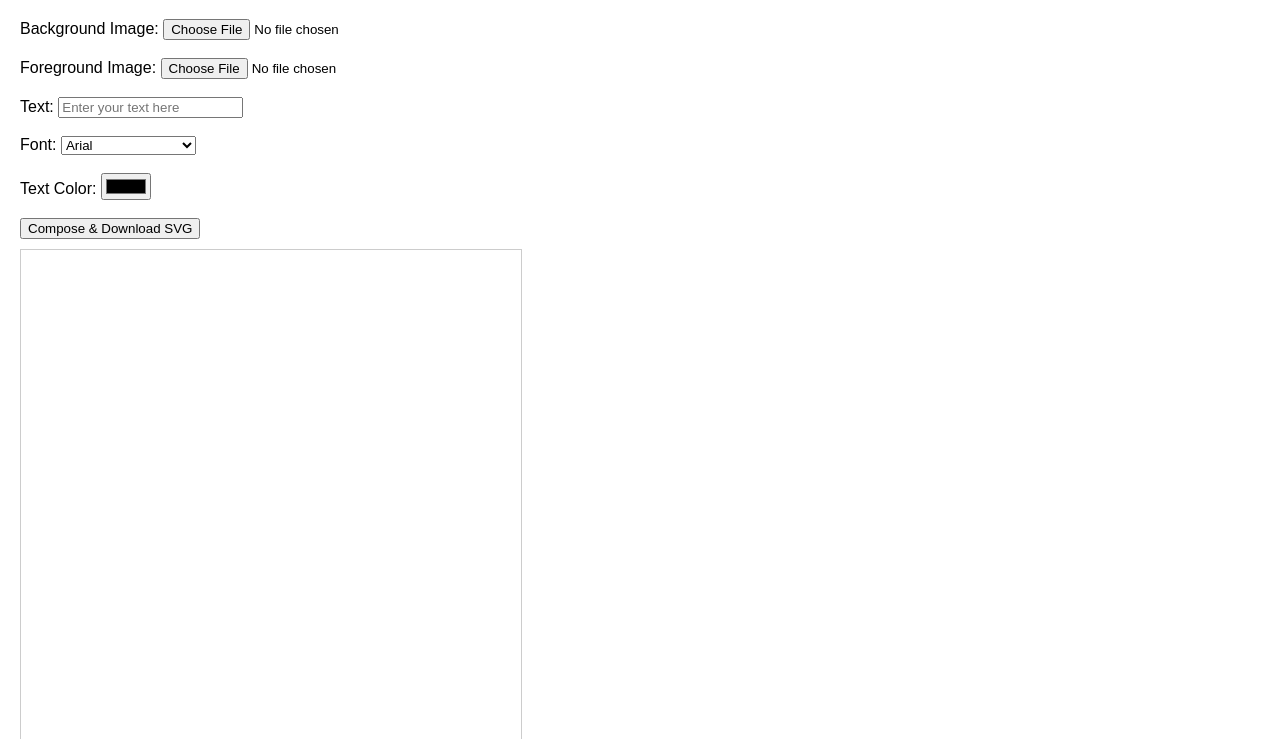
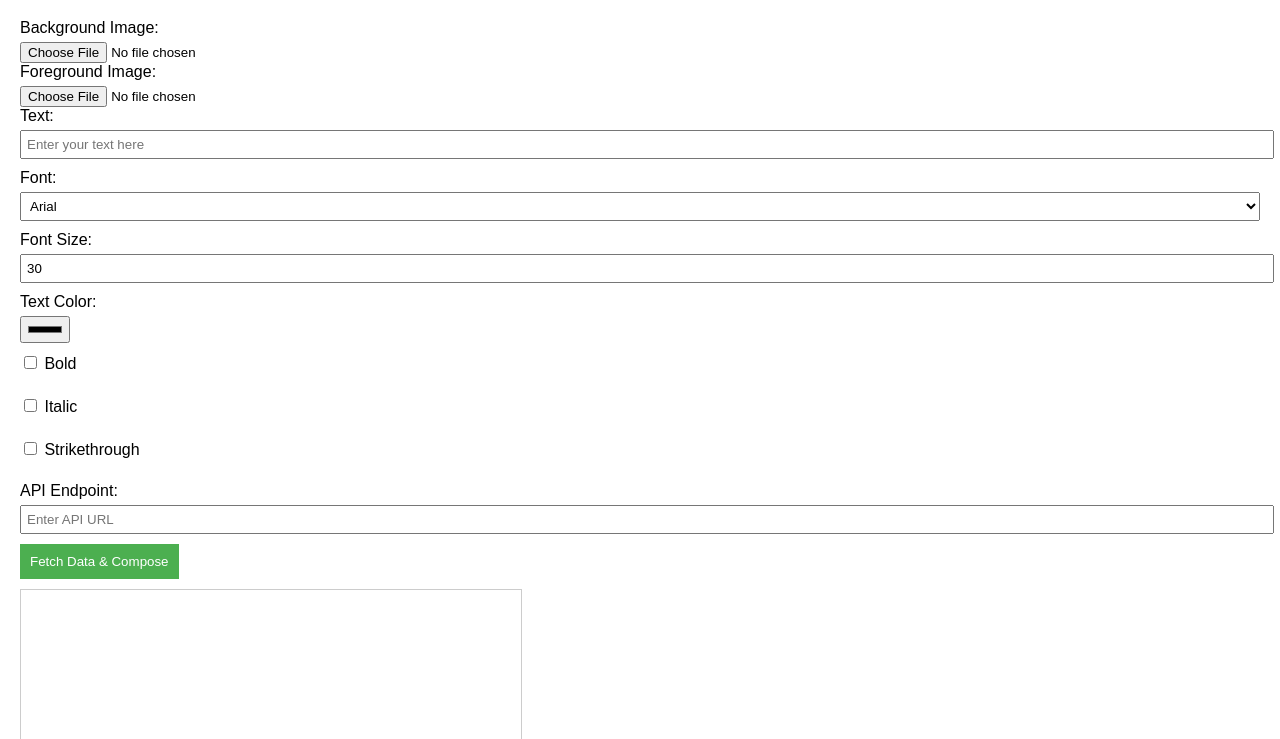
Before and after one commit to gobase/sbinft-svg-image-composer, a plain HTML site: page index.html in a window 1280 px wide. Shown: the part 61-800 px from the top of the page. Drawn offline with Linux system fonts and the light colour scheme.

Commit message:
add api fetch logic

```diff
--- a/index.html
+++ b/index.html
@@ -1,5 +1,6 @@
 <!DOCTYPE html>
 <html lang="en">
+
 <head>
     <meta charset="UTF-8">
     <meta name="viewport" content="width=device-width, initial-scale=1.0">
@@ -9,63 +10,139 @@
             font-family: Arial, sans-serif;
             margin: 20px;
         }
+
         #canvas {
             border: 1px solid #ccc;
             margin-top: 10px;
+            width: 500px;
+            height: 500px;
+        }
+
+        #controls {
+            margin-top: 20px;
+        }
+
+        #controls label {
+            display: block;
+            margin-bottom: 5px;
+        }
+
+        #controls input[type="text"],
+        #controls input[type="url"],
+        #controls select,
+        #controls input[type="number"] {
+            width: 100%;
+            padding: 5px;
+            margin-bottom: 10px;
+        }
+
+        #controls input[type="color"] {
+            padding: 5px;
+            margin-bottom: 10px;
+        }
+
+        #controls button {
+            padding: 10px;
+            background-color: #4CAF50;
+            color: white;
+            border: none;
+            cursor: pointer;
+        }
+
+        #controls button:hover {
+            background-color: #45a049;
         }
     </style>
 </head>
+
 <body>
     <h1>SVG Image Composer</h1>
 
+    <div id="controls">
         <label for="background">Background Image:</label>
-    <input type="file" id="background" accept="image/*"><br><br>
+        <input type="file" id="background" accept="image/*"><br>
 
         <label for="foreground">Foreground Image:</label>
-    <input type="file" id="foreground" accept="image/*"><br><br>
+        <input type="file" id="foreground" accept="image/*"><br>
 
         <label for="text">Text:</label>
-    <input type="text" id="text" placeholder="Enter your text here"><br><br>
+        <input type="text" id="text" placeholder="Enter your text here"><br>
 
         <label for="font">Font:</label>
         <select id="font">
             <option value="Arial">Arial</option>
             <option value="Times New Roman">Times New Roman</option>
             <option value="Courier New">Courier New</option>
-    </select><br><br>
+        </select><br>
+
+        <label for="fontSize">Font Size:</label>
+        <input type="number" id="fontSize" value="30"><br>
 
         <label for="color">Text Color:</label>
-    <input type="color" id="color" value="#000000"><br><br>
+        <input type="color" id="color" value="#000000"><br>
 
-    <button onclick="composeImage()">Compose & Download SVG</button>
+        <label>
+            <input type="checkbox" id="bold"> Bold
+        </label><br>
+
+        <label>
+            <input type="checkbox" id="italic"> Italic
+        </label><br>
+
+        <label>
+            <input type="checkbox" id="strikethrough"> Strikethrough
+        </label><br>
+
+        <label for="api">API Endpoint:</label>
+        <input type="url" id="api" placeholder="Enter API URL"><br>
+
+        <button onclick="fetchDataAndCompose()">Fetch Data & Compose</button>
+    </div>
 
     <div>
         <svg id="canvas" width="500" height="500"></svg>
     </div>
 
+    <button onclick="downloadSVG()">Download SVG</button>
+
     <script>
         let backgroundImage, foregroundImage;
 
-        document.getElementById('background').addEventListener('change', function(e) {
+        document.getElementById('background').addEventListener('change', function (e) {
             const reader = new FileReader();
-            reader.onload = function(event) {
+            reader.onload = function (event) {
                 backgroundImage = event.target.result;
+                updateCanvas();
             };
             reader.readAsDataURL(e.target.files[0]);
         });
 
-        document.getElementById('foreground').addEventListener('change', function(e) {
+        document.getElementById('foreground').addEventListener('change', function (e) {
             const reader = new FileReader();
-            reader.onload = function(event) {
+            reader.onload = function (event) {
                 foregroundImage = event.target.result;
+                updateCanvas();
             };
             reader.readAsDataURL(e.target.files[0]);
         });
 
-        function composeImage() {
+        document.getElementById('text').addEventListener('input', updateCanvas);
+        document.getElementById('font').addEventListener('change', updateCanvas);
+        document.getElementById('fontSize').addEventListener('input', updateCanvas);
+        document.getElementById('color').addEventListener('input', updateCanvas);
+        document.getElementById('bold').addEventListener('change', updateCanvas);
+        document.getElementById('italic').addEventListener('change', updateCanvas);
+        document.getElementById('strikethrough').addEventListener('change', updateCanvas);
+
+        function updateCanvas() {
             const text = document.getElementById('text').value;
             const font = document.getElementById('font').value;
+            const fontSize = document.getElementById('fontSize').value;
             const color = document.getElementById('color').value;
+            const bold = document.getElementById('bold').checked ? 'bold' : 'normal';
+            const italic = document.getElementById('italic').checked ? 'italic' : 'normal';
+            const strikethrough = document.getElementById('strikethrough').checked ? 'line-through' : 'none';
+
             const svg = document.getElementById('canvas');
             svg.innerHTML = '';  // Clear the canvas
 
@@ -96,15 +173,43 @@
                 svgText.setAttribute("y", "90%");
                 svgText.setAttribute("text-anchor", "middle");
                 svgText.setAttribute("font-family", font);
+                svgText.setAttribute("font-size", fontSize);
                 svgText.setAttribute("fill", color);
-                svgText.setAttribute("font-size", "30");
+                svgText.setAttribute("font-weight", bold);
+                svgText.setAttribute("font-style", italic);
+                svgText.setAttribute("text-decoration", strikethrough);
                 svgText.textContent = text;
                 svg.appendChild(svgText);
             }
+        }
 
-            // Serialize SVG and create download link
+        function fetchDataAndCompose() {
+            const apiUrl = document.getElementById('api').value;
+            if (!apiUrl) {
+                alert('Please enter a valid API URL');
+                return;
+            }
+
+            fetch(apiUrl)
+                .then(response => response.json())
+                .then(data => {
+                    const usageCount = data.attributes.find(attr => attr.trait_type === 'usage_count');
+                    if (usageCount && usageCount.value > 0) {
+                        updateCanvas();
+                    } else {
+                        alert('Foreground image will not be composed because usage_count is zero or not found.');
+                    }
+                })
+                .catch(error => {
+                    console.error('Error fetching data:', error);
+                    alert('Failed to fetch data from API');
+                });
+        }
+
+        function downloadSVG() {
+            const svg = document.getElementById('canvas');
             const svgData = new XMLSerializer().serializeToString(svg);
-            const svgBlob = new Blob([svgData], {type: "image/svg+xml;charset=utf-8"});
+            const svgBlob = new Blob([svgData], { type: "image/svg+xml;charset=utf-8" });
             const svgUrl = URL.createObjectURL(svgBlob);
             const downloadLink = document.createElement("a");
             downloadLink.href = svgUrl;
@@ -113,4 +218,5 @@
         }
     </script>
 </body>
+
 </html>
```
Lines whose indentation alone changed are shown as unchanged.
